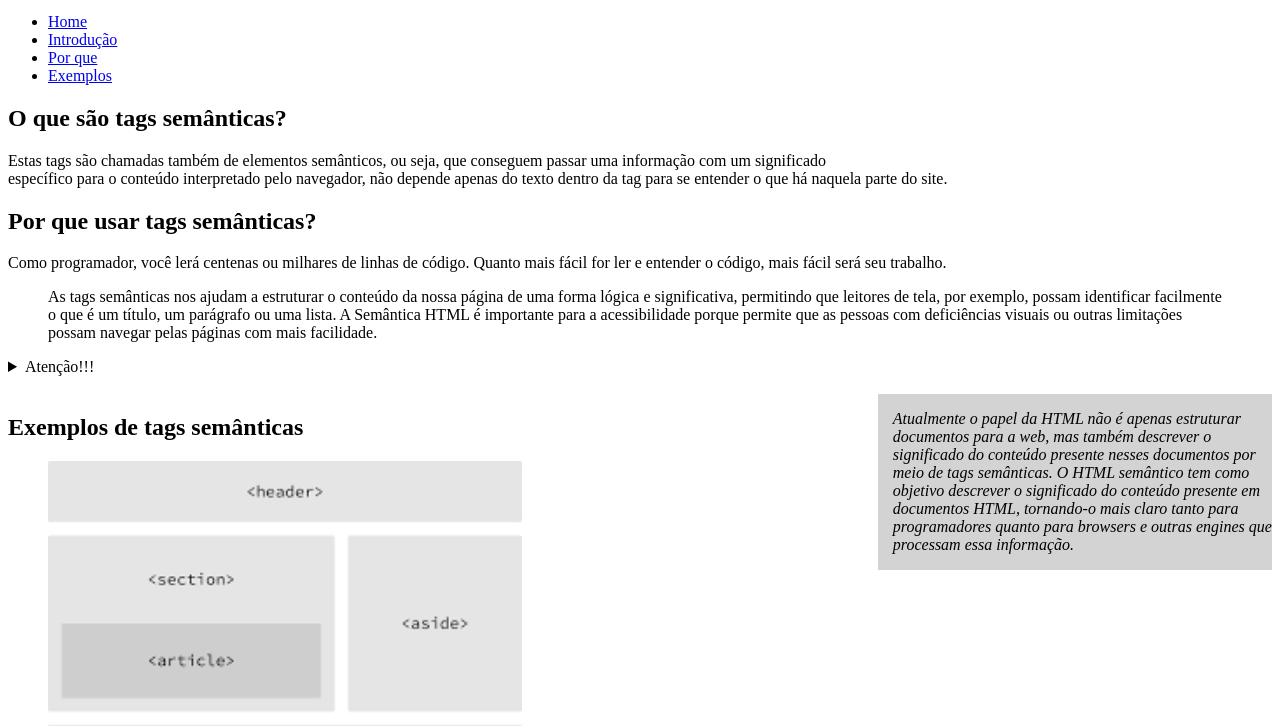
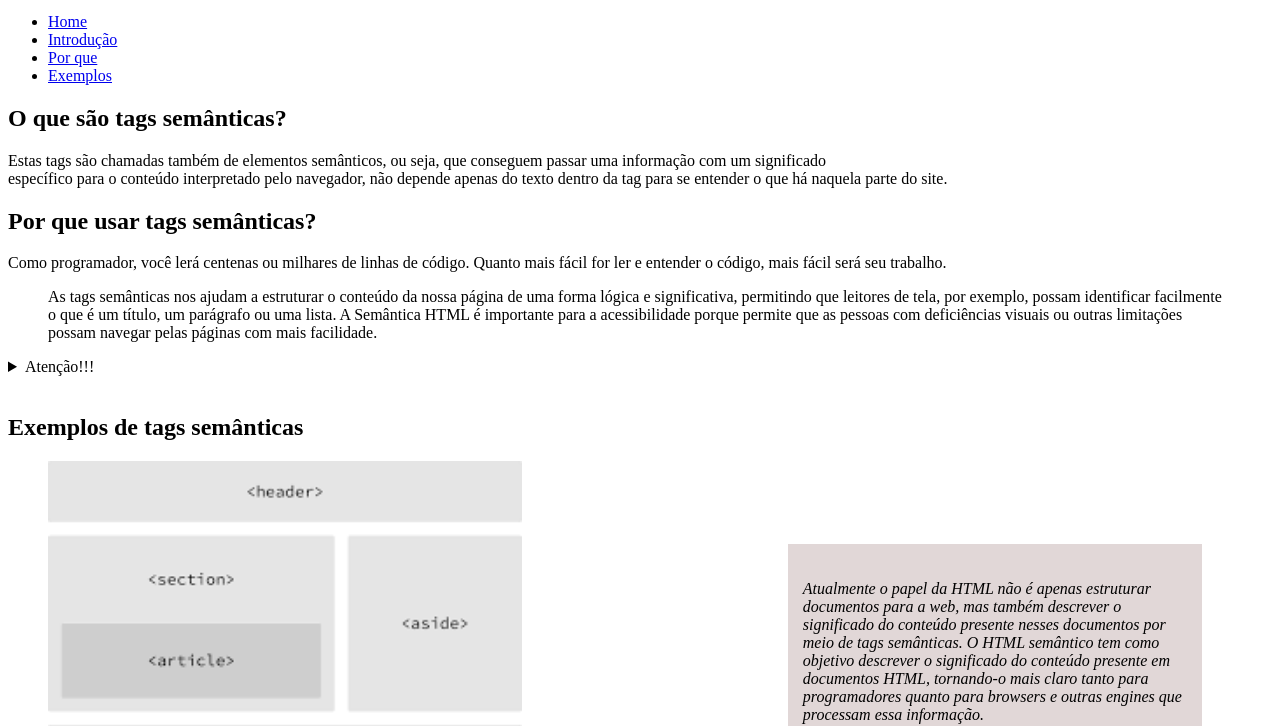
Before and after one commit to KauanZein/html-semantico, a plain HTML site: page index.html in a window 1280 px wide. Shown: the part 88-814 px from the top of the page. Drawn offline with Linux system fonts and the light colour scheme.

Commit message:
codigos refaturados novamente

```diff
--- a/style.css
+++ b/style.css
@@ -6,9 +6,12 @@ body {
 }
 aside {
     width: 30%;
+    padding: 20px;
     padding-left: 15px;
     margin-left: 15px;
+    margin-top: 150px;
+    margin-right: 70px;
     float: right;
     font-style: italic;
-    background-color: lightgray;
+    background-color: rgba(212, 197, 197, 0.685);
   }
```
